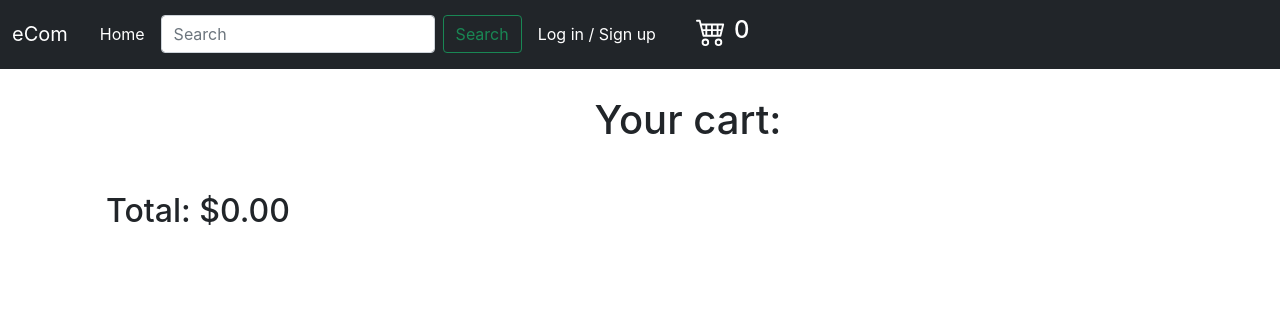
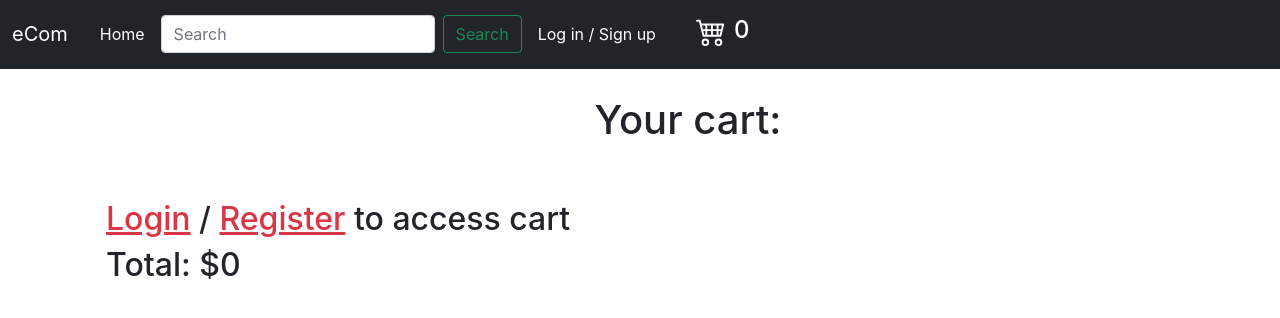
Before and after one commit to Chirag-Jani/eCommerce, a React (Create React App) app: page /cart in a window 1280 px wide. Shown: the top 318 px of the page. Built offline with nearby package versions, Linux system fonts and the light colour scheme.

Commit message:
login with localstorage added

```diff
--- a/src/App.js
+++ b/src/App.js
@@ -21,6 +21,9 @@ function App() {
     }
   };
 
+  // user logged in or not
+  const [userLoggedIn, setUserLoggedIn] = useState(false);
+
   // defining cart array
   const [cartArray, setCartArray] = useState(getLocalStorageData());
 
@@ -30,6 +33,7 @@ function App() {
 
   // add to cart
   const addToCart = (prod) => {
+    if (userLoggedIn) {
       // first it will check if the product is already in cart and in that case it will only increase the quantity of product
       const prodObj = cartArray.find((product) => product.id === prod.id);
       if (prodObj) {
@@ -43,6 +47,9 @@ function App() {
       }
       // this will update the local storage
       localStorage.setItem("Cart", JSON.stringify(cartArray));
+    } else {
+      alert("Log in / Register to add product to cart.");
+    }
   };
 
   // remove item from cart
@@ -96,10 +103,19 @@ function App() {
                 removeFromCart={removeFromCart}
                 addQty={addQty}
                 removeQty={removeQty}
+                userLoggedIn={userLoggedIn}
               />
             }
           ></Route>
-          <Route path="/login" element={<Login />}></Route>
+          <Route
+            path="/login"
+            element={
+              <Login
+                userLoggedIn={userLoggedIn}
+                setUserLoggedIn={setUserLoggedIn}
+              />
+            }
+          ></Route>
           <Route path="/register" element={<Register />}></Route>
         </Routes>
       </BrowserRouter>
--- a/src/components/Cart.js
+++ b/src/components/Cart.js
@@ -1,12 +1,18 @@
 import React from "react";
+import { Link } from "react-router-dom";
 
 function Cart(props) {
   return (
     <div className="container row d-flex m-auto pt-5">
       <h1 className="text-center m-5">Your cart:</h1>
-      {props.cartArray.map((product) => {
+
+      {props.userLoggedIn ? (
+        props.cartArray.map((product) => {
           return (
-          <div className="border border-primary my-2 w-50 p-2" key={product.id}>
+            <div
+              className="border border-primary my-2 w-50 p-2"
+              key={product.id}
+            >
               <div className="w-100 align-middle ">
                 <div className="d-flex m-3">
                   <div className="mx-2">
@@ -53,15 +59,31 @@ function Cart(props) {
               </div>
             </div>
           );
-      })}
+        })
+      ) : (
+        <div>
+          <h2 className="my-2">
+            <Link to="/login" className="link-danger">
+              Login
+            </Link>{" "}
+            /{" "}
+            <Link to="/register" className="link-danger">
+              Register
+            </Link>{" "}
+            to access cart
+          </h2>
+        </div>
+      )}
       <div>
         <h2>
           Total: $
-          {props.cartArray
+          {props.userLoggedIn
+            ? props.cartArray
                 .reduce((accumulator, product) => {
                   return accumulator + product.price * product.cartQty;
                 }, 0)
-            .toFixed(2)}
+                .toFixed(2)
+            : 0}
         </h2>
       </div>
     </div>
--- a/src/components/Login.js
+++ b/src/components/Login.js
@@ -1,24 +1,59 @@
 import React, { useState } from "react";
-import { Link } from "react-router-dom";
+import { Link, useNavigate } from "react-router-dom";
 
-function Login() {
+function Login(props) {
+  const getLocalStorageData = () => {
+    let registeredUsers = JSON.parse(localStorage.getItem("UserCollection"));
+    if (registeredUsers) {
+      return registeredUsers;
+    } else {
+      return [];
+    }
+  };
+
+  const [avalAccounts, setAvalAccounts] = useState(getLocalStorageData());
+
   const [userDetails, setUserDetails] = useState({
     email: "",
     password: "",
   });
 
   const userInput = (e) => {
-    // console.log(e.target.value);
-    // console.log(e.target.name);
-    setUserDetails({ [e.target.name]: e.target.value });
+    const name = e.target.name;
+    const value = e.target.value;
+    setUserDetails((prev) => {
+      if (name === "password") {
+        return {
+          email: prev.email,
+          password: value,
+        };
+      } else {
+        return {
+          email: value,
+          password: prev.password,
+        };
+      }
+    });
   };
 
+  const navigate = useNavigate();
   const login = () => {
-    setUserDetails({
-      email: "",
-      password: "",
+    avalAccounts.find((user) => {
+      if (
+        user.email === userDetails.email &&
+        user.password === userDetails.password
+      ) {
+        console.log("User found");
+        setUserDetails({
+          email: "",
+          password: "",
+        });
+        navigate("/");
+        props.setUserLoggedIn(true);
+      } else {
+        console.log("User not found");
+      }
     });
-    console.log("Logged in.");
   };
 
   return (
@@ -40,14 +75,15 @@ function Login() {
                 <div className="form-outline mb-4">
                   <input
                     type="email"
-                    id="form3Example3"
+                    id="emailInput"
                     className="form-control form-control-lg"
                     placeholder="Enter a valid email address"
                     onChange={userInput}
                     name="email"
                     autoComplete="off"
+                    value={userDetails.email}
                   />
-                  <label className="form-label mt-2" htmlFor="form3Example3">
+                  <label className="form-label mt-2" htmlFor="emailInput">
                     Email address
                   </label>
                 </div>
@@ -55,14 +91,15 @@ function Login() {
                 <div className="form-outline mb-3">
                   <input
                     type="password"
-                    id="form3Example4"
+                    id="passwordInput"
                     className="form-control form-control-lg"
                     placeholder="Enter password"
                     onChange={userInput}
                     name="password"
                     autoComplete="off"
+                    value={userDetails.password}
                   />
-                  <label className="form-label mt-2" htmlFor="form3Example4">
+                  <label className="form-label mt-2" htmlFor="passwordInput">
                     Password
                   </label>
                 </div>
```
Lines whose indentation alone changed are shown as unchanged.
